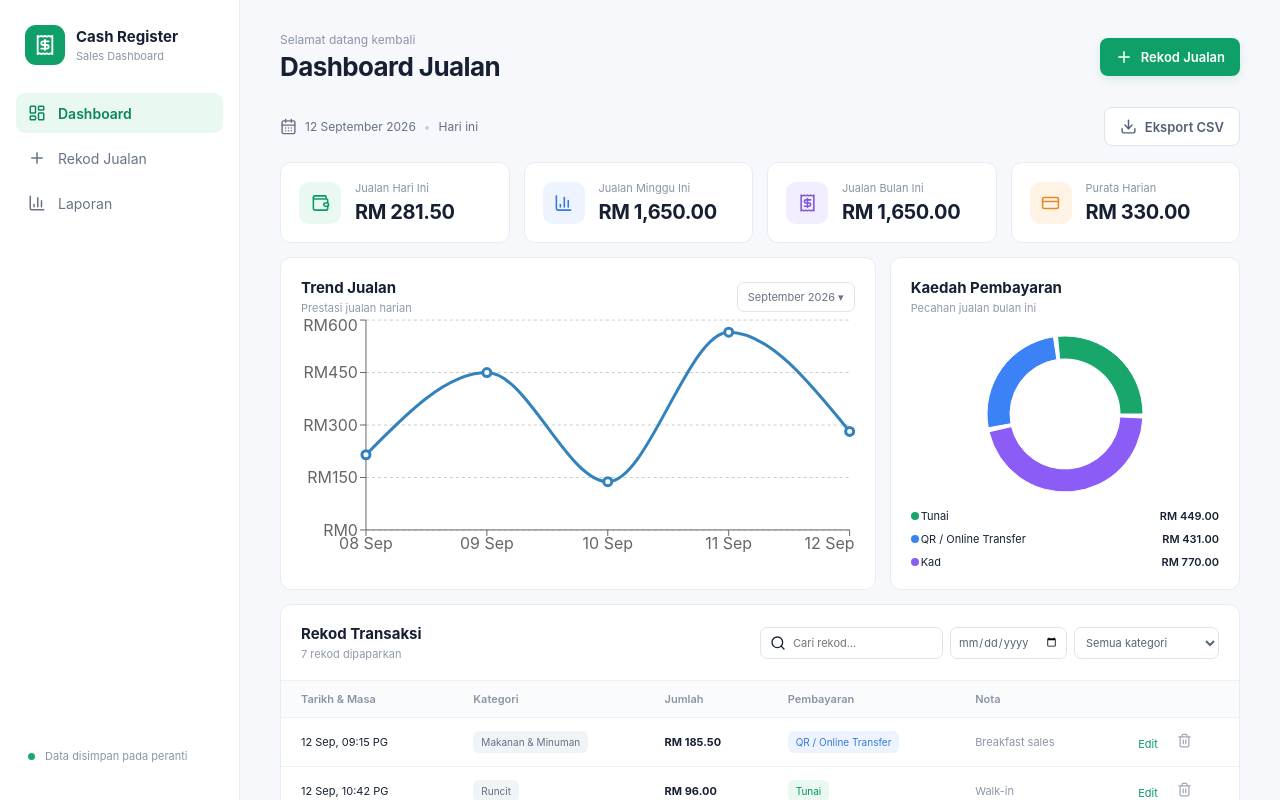
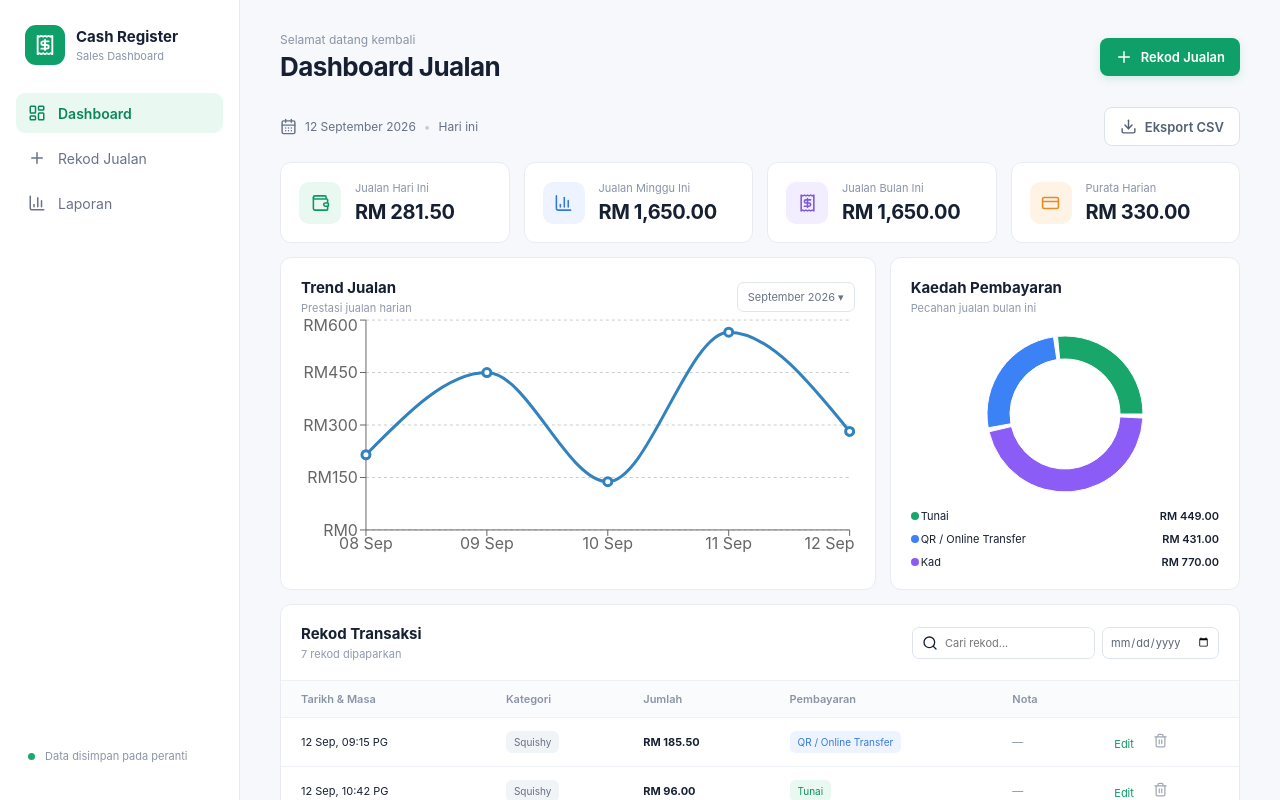
Before and after one commit to joecorleone-bot/Cash-Register, a Next.js app: page / in a window 1280 px wide. Shown: the top 800 px of the page. Built offline with nearby package versions, Linux system fonts and the light colour scheme.

Commit message:
Set product category to Squishy only

```diff
--- a/app/page.tsx
+++ b/app/page.tsx
@@ -2,19 +2,20 @@
 
 import { useMemo, useState } from "react";
 import { BarChart3, CalendarDays, CreditCard, Download, LayoutDashboard, Menu, Plus, Receipt, Search, Trash2, Wallet, X } from "lucide-react";
-import { Bar, BarChart, CartesianGrid, Cell, Line, LineChart, Pie, PieChart, ResponsiveContainer, Tooltip, XAxis, YAxis } from "recharts";
+import { CartesianGrid, Cell, Line, LineChart, Pie, PieChart, ResponsiveContainer, Tooltip, XAxis, YAxis } from "recharts";
 
 type Payment = "Tunai" | "QR / Online Transfer" | "Kad";
 type Sale = { id: number; date: string; category: string; amount: number; payment: Payment; note: string };
 
+const PRODUCT_CATEGORY = "Squishy";
 const seed: Sale[] = [
-  { id: 1, date: "2026-09-12T09:15", category: "Makanan & Minuman", amount: 185.5, payment: "QR / Online Transfer", note: "Breakfast sales" },
-  { id: 2, date: "2026-09-12T10:42", category: "Runcit", amount: 96, payment: "Tunai", note: "Walk-in" },
-  { id: 3, date: "2026-09-11T13:10", category: "Perkhidmatan", amount: 320, payment: "Kad", note: "Service package" },
-  { id: 4, date: "2026-09-11T15:30", category: "Makanan & Minuman", amount: 245.5, payment: "QR / Online Transfer", note: "Lunch" },
-  { id: 5, date: "2026-09-10T12:20", category: "Runcit", amount: 138, payment: "Tunai", note: "" },
-  { id: 6, date: "2026-09-09T16:00", category: "Perkhidmatan", amount: 450, payment: "Kad", note: "Consultation" },
-  { id: 7, date: "2026-09-08T11:25", category: "Makanan & Minuman", amount: 215, payment: "Tunai", note: "" },
+  { id: 1, date: "2026-09-12T09:15", category: PRODUCT_CATEGORY, amount: 185.5, payment: "QR / Online Transfer", note: "" },
+  { id: 2, date: "2026-09-12T10:42", category: PRODUCT_CATEGORY, amount: 96, payment: "Tunai", note: "" },
+  { id: 3, date: "2026-09-11T13:10", category: PRODUCT_CATEGORY, amount: 320, payment: "Kad", note: "" },
+  { id: 4, date: "2026-09-11T15:30", category: PRODUCT_CATEGORY, amount: 245.5, payment: "QR / Online Transfer", note: "" },
+  { id: 5, date: "2026-09-10T12:20", category: PRODUCT_CATEGORY, amount: 138, payment: "Tunai", note: "" },
+  { id: 6, date: "2026-09-09T16:00", category: PRODUCT_CATEGORY, amount: 450, payment: "Kad", note: "" },
+  { id: 7, date: "2026-09-08T11:25", category: PRODUCT_CATEGORY, amount: 215, payment: "Tunai", note: "" },
 ];
 
 const money = (n: number) => `RM ${n.toLocaleString("en-MY", { minimumFractionDigits: 2 })}`;
@@ -25,9 +26,8 @@ export default function Home() {
   const [openForm, setOpenForm] = useState(false);
   const [editing, setEditing] = useState<Sale | null>(null);
   const [query, setQuery] = useState("");
-  const [category, setCategory] = useState("Semua kategori");
   const [date, setDate] = useState("");
-  const [form, setForm] = useState<Omit<Sale, "id">>({ date: "2026-09-12T15:00", category: "Makanan & Minuman", amount: 0, payment: "Tunai", note: "" });
+  const [form, setForm] = useState<Omit<Sale, "id">>({ date: "2026-09-12T15:00", category: PRODUCT_CATEGORY, amount: 0, payment: "Tunai", note: "" });
 
   const today = "2026-09-12";
   const todaySales = useMemo(() => sales.filter(s => s.date.startsWith(today)), [sales]);
@@ -36,34 +36,34 @@ export default function Home() {
   const total = (xs: Sale[]) => xs.reduce((a, s) => a + s.amount, 0);
   const avg = total(monthSales) / Math.max(new Set(monthSales.map(s => s.date.slice(0, 10))).size, 1);
 
-  const filtered = sales.filter(s => (!query || `${s.category} ${s.note}`.toLowerCase().includes(query.toLowerCase())) && (category === "Semua kategori" || s.category === category) && (!date || s.date.startsWith(date)));
+  const filtered = sales.filter(s => (!query || `${s.category} ${s.note}`.toLowerCase().includes(query.toLowerCase())) && (!date || s.date.startsWith(date)));
   const trend = ["08 Sep", "09 Sep", "10 Sep", "11 Sep", "12 Sep"].map(label => ({ name: label, jualan: total(sales.filter(s => dateLabel(s.date).startsWith(label)))}));
   const payments = (["Tunai", "QR / Online Transfer", "Kad"] as Payment[]).map(p => ({ name: p, value: total(sales.filter(s => s.payment === p)) })).filter(x => x.value > 0);
-  const cats = Array.from(new Set(sales.map(s => s.category))).map(c => ({ name: c, value: total(sales.filter(s => s.category === c)) }));
 
   function saveSale() {
     if (!form.date || form.amount <= 0) return;
-    if (editing) setSales(prev => prev.map(s => s.id === editing.id ? { ...form, id: editing.id } : s));
-    else setSales(prev => [{ ...form, id: Date.now() }, ...prev]);
+    const sale = { ...form, category: PRODUCT_CATEGORY };
+    if (editing) setSales(prev => prev.map(s => s.id === editing.id ? { ...sale, id: editing.id } : s));
+    else setSales(prev => [{ ...sale, id: Date.now() }, ...prev]);
     setOpenForm(false); setEditing(null);
   }
-  function editSale(s: Sale) { setEditing(s); setForm({ date: s.date, category: s.category, amount: s.amount, payment: s.payment, note: s.note }); setOpenForm(true); }
+  function editSale(s: Sale) { setEditing(s); setForm({ date: s.date, category: PRODUCT_CATEGORY, amount: s.amount, payment: s.payment, note: s.note }); setOpenForm(true); }
   function removeSale(id: number) { if (confirm("Padam rekod jualan ini?")) setSales(prev => prev.filter(s => s.id !== id)); }
   function exportCsv() {
-    const rows = [["Tarikh & Masa", "Kategori", "Jumlah (RM)", "Kaedah Pembayaran", "Nota"], ...filtered.map(s => [s.date, s.category, s.amount.toFixed(2), s.payment, s.note])];
+    const rows = [["Tarikh & Masa", "Kategori", "Jumlah (RM)", "Kaedah Pembayaran", "Nota"], ...filtered.map(s => [s.date, PRODUCT_CATEGORY, s.amount.toFixed(2), s.payment, s.note])];
     const csv = rows.map(r => r.map(v => `"${String(v).replaceAll('"', '""')}"`).join(",")).join("\n");
     const a = document.createElement("a"); a.href = URL.createObjectURL(new Blob(["\ufeff" + csv], { type: "text/csv;charset=utf-8" })); a.download = "cash-register-sales.csv"; a.click();
   }
 
   return <main className="app">
     <aside className="sidebar"><div className="brand"><div className="brandIcon"><Receipt size={22}/></div><div><b>Cash Register</b><span>Sales Dashboard</span></div></div><nav><a className="active"><LayoutDashboard size={18}/> Dashboard</a><a onClick={() => setOpenForm(true)}><Plus size={18}/> Rekod Jualan</a><a><BarChart3 size={18}/> Laporan</a></nav><div className="sideBottom"><span className="statusDot"/> Data disimpan pada peranti</div></aside>
-    <section className="content"><header><div className="mobileTitle"><button className="iconBtn"><Menu/></button><b>Cash Register</b></div><div className="welcome"><p>Selamat datang kembali</p><h1>Dashboard Jualan</h1></div><button className="primary" onClick={() => { setEditing(null); setForm({ date: "2026-09-12T15:00", category: "Makanan & Minuman", amount: 0, payment: "Tunai", note: "" }); setOpenForm(true); }}><Plus size={18}/> Rekod Jualan</button></header>
+    <section className="content"><header><div className="mobileTitle"><button className="iconBtn"><Menu/></button><b>Cash Register</b></div><div className="welcome"><p>Selamat datang kembali</p><h1>Dashboard Jualan</h1></div><button className="primary" onClick={() => { setEditing(null); setForm({ date: "2026-09-12T15:00", category: PRODUCT_CATEGORY, amount: 0, payment: "Tunai", note: "" }); setOpenForm(true); }}><Plus size={18}/> Rekod Jualan</button></header>
       <div className="toolbar"><div className="datePill"><CalendarDays size={17}/> 12 September 2026 <span>•</span> Hari ini</div><button className="outline" onClick={exportCsv}><Download size={17}/> Eksport CSV</button></div>
       <section className="kpis"><Kpi title="Jualan Hari Ini" value={total(todaySales)} icon={<Wallet/>} accent="green"/><Kpi title="Jualan Minggu Ini" value={total(weekSales)} icon={<BarChart3/>} accent="blue"/><Kpi title="Jualan Bulan Ini" value={total(monthSales)} icon={<Receipt/>} accent="purple"/><Kpi title="Purata Harian" value={avg} icon={<CreditCard/>} accent="orange"/></section>
       <section className="charts"><div className="panel trend"><div className="panelHead"><div><h2>Trend Jualan</h2><p>Prestasi jualan harian</p></div><span className="selectMini">September 2026 ▾</span></div><ResponsiveContainer width="100%" height={250}><LineChart data={trend}><CartesianGrid vertical={false} strokeDasharray="3 3"/><XAxis dataKey="name"/><YAxis tickFormatter={v => `RM${v}`}/><Tooltip formatter={(v) => [money(Number(v)), "Jualan"]}/><Line type="monotone" dataKey="jualan" strokeWidth={3} dot={{r:4}}/></LineChart></ResponsiveContainer></div><div className="panel"><div className="panelHead"><div><h2>Kaedah Pembayaran</h2><p>Pecahan jualan bulan ini</p></div></div><div className="donut"><ResponsiveContainer width="100%" height={190}><PieChart><Pie data={payments} dataKey="value" nameKey="name" innerRadius={55} outerRadius={78} paddingAngle={3}>{payments.map((_, i) => <Cell key={i} fill={i === 0 ? "#18a66a" : i === 1 ? "#3b82f6" : "#8b5cf6"}/>)}</Pie><Tooltip formatter={(v) => money(Number(v))}/></PieChart></ResponsiveContainer></div><div className="legend">{payments.map((p, i) => <div key={p.name}><i className={`dot d${i}`}/><span>{p.name}</span><b>{money(p.value)}</b></div>)}</div></div></section>
-      <section className="panel tablePanel"><div className="panelHead tableHead"><div><h2>Rekod Transaksi</h2><p>{filtered.length} rekod dipaparkan</p></div><div className="filters"><div className="search"><Search size={16}/><input value={query} onChange={e => setQuery(e.target.value)} placeholder="Cari rekod..."/></div><input className="dateFilter" type="date" value={date} onChange={e => setDate(e.target.value)}/><select value={category} onChange={e => setCategory(e.target.value)}><option>Semua kategori</option>{Array.from(new Set(sales.map(s => s.category))).map(c => <option key={c}>{c}</option>)}</select></div></div><div className="tableWrap"><table><thead><tr><th>Tarikh & Masa</th><th>Kategori</th><th>Jumlah</th><th>Pembayaran</th><th>Nota</th><th></th></tr></thead><tbody>{filtered.map(s => <tr key={s.id}><td>{dateLabel(s.date)}</td><td><span className="categoryTag">{s.category}</span></td><td className="amount">{money(s.amount)}</td><td><span className={`payment ${s.payment === "Tunai" ? "cash" : s.payment === "Kad" ? "card" : "qr"}`}>{s.payment}</span></td><td className="muted">{s.note || "—"}</td><td><button className="textBtn" onClick={() => editSale(s)}>Edit</button><button className="deleteBtn" onClick={() => removeSale(s.id)}><Trash2 size={15}/></button></td></tr>)}</tbody></table></div></section>
+      <section className="panel tablePanel"><div className="panelHead tableHead"><div><h2>Rekod Transaksi</h2><p>{filtered.length} rekod dipaparkan</p></div><div className="filters"><div className="search"><Search size={16}/><input value={query} onChange={e => setQuery(e.target.value)} placeholder="Cari rekod..."/></div><input className="dateFilter" type="date" value={date} onChange={e => setDate(e.target.value)}/></div></div><div className="tableWrap"><table><thead><tr><th>Tarikh & Masa</th><th>Kategori</th><th>Jumlah</th><th>Pembayaran</th><th>Nota</th><th></th></tr></thead><tbody>{filtered.map(s => <tr key={s.id}><td>{dateLabel(s.date)}</td><td><span className="categoryTag">{PRODUCT_CATEGORY}</span></td><td className="amount">{money(s.amount)}</td><td><span className={`payment ${s.payment === "Tunai" ? "cash" : s.payment === "Kad" ? "card" : "qr"}`}>{s.payment}</span></td><td className="muted">{s.note || "—"}</td><td><button className="textBtn" onClick={() => editSale(s)}>Edit</button><button className="deleteBtn" onClick={() => removeSale(s.id)}><Trash2 size={15}/></button></td></tr>)}</tbody></table></div></section>
     </section>
-    {openForm && <div className="modalBack"><div className="modal"><div className="modalHead"><div><h2>{editing ? "Edit Jualan" : "Rekod Jualan Baru"}</h2><p>Masukkan maklumat transaksi</p></div><button className="iconBtn" onClick={() => setOpenForm(false)}><X/></button></div><div className="formGrid"><label>Tarikh & Masa<input type="datetime-local" value={form.date} onChange={e => setForm({...form, date:e.target.value})}/></label><label>Kategori Produk / Perkhidmatan<select value={form.category} onChange={e => setForm({...form, category:e.target.value})}><option>Makanan & Minuman</option><option>Runcit</option><option>Perkhidmatan</option><option>Lain-lain</option></select></label><label>Jumlah Jualan (RM)<input type="number" min="0" step="0.01" value={form.amount || ""} onChange={e => setForm({...form, amount:Number(e.target.value)})}/></label><label>Kaedah Pembayaran<select value={form.payment} onChange={e => setForm({...form, payment:e.target.value as Payment})}><option>Tunai</option><option>QR / Online Transfer</option><option>Kad</option></select></label><label className="full">Nota / Catatan<textarea rows={3} value={form.note} onChange={e => setForm({...form, note:e.target.value})} placeholder="Catatan ringkas (pilihan)"/></label></div><div className="modalActions"><button className="outline" onClick={() => setOpenForm(false)}>Batal</button><button className="primary" onClick={saveSale}>{editing ? "Simpan Perubahan" : "Simpan Jualan"}</button></div></div></div>}
+    {openForm && <div className="modalBack"><div className="modal"><div className="modalHead"><div><h2>{editing ? "Edit Jualan" : "Rekod Jualan Baru"}</h2><p>Masukkan maklumat transaksi</p></div><button className="iconBtn" onClick={() => setOpenForm(false)}><X/></button></div><div className="formGrid"><label>Tarikh & Masa<input type="datetime-local" value={form.date} onChange={e => setForm({...form, date:e.target.value})}/></label><label>Kategori Produk / Perkhidmatan<select value={PRODUCT_CATEGORY} disabled><option>{PRODUCT_CATEGORY}</option></select></label><label>Jumlah Jualan (RM)<input type="number" min="0" step="0.01" value={form.amount || ""} onChange={e => setForm({...form, amount:Number(e.target.value)})}/></label><label>Kaedah Pembayaran<select value={form.payment} onChange={e => setForm({...form, payment:e.target.value as Payment})}><option>Tunai</option><option>QR / Online Transfer</option><option>Kad</option></select></label><label className="full">Nota / Catatan<textarea rows={3} value={form.note} onChange={e => setForm({...form, note:e.target.value})} placeholder="Catatan ringkas (pilihan)"/></label></div><div className="modalActions"><button className="outline" onClick={() => setOpenForm(false)}>Batal</button><button className="primary" onClick={saveSale}>{editing ? "Simpan Perubahan" : "Simpan Jualan"}</button></div></div></div>}
   </main>
 }
 
```
